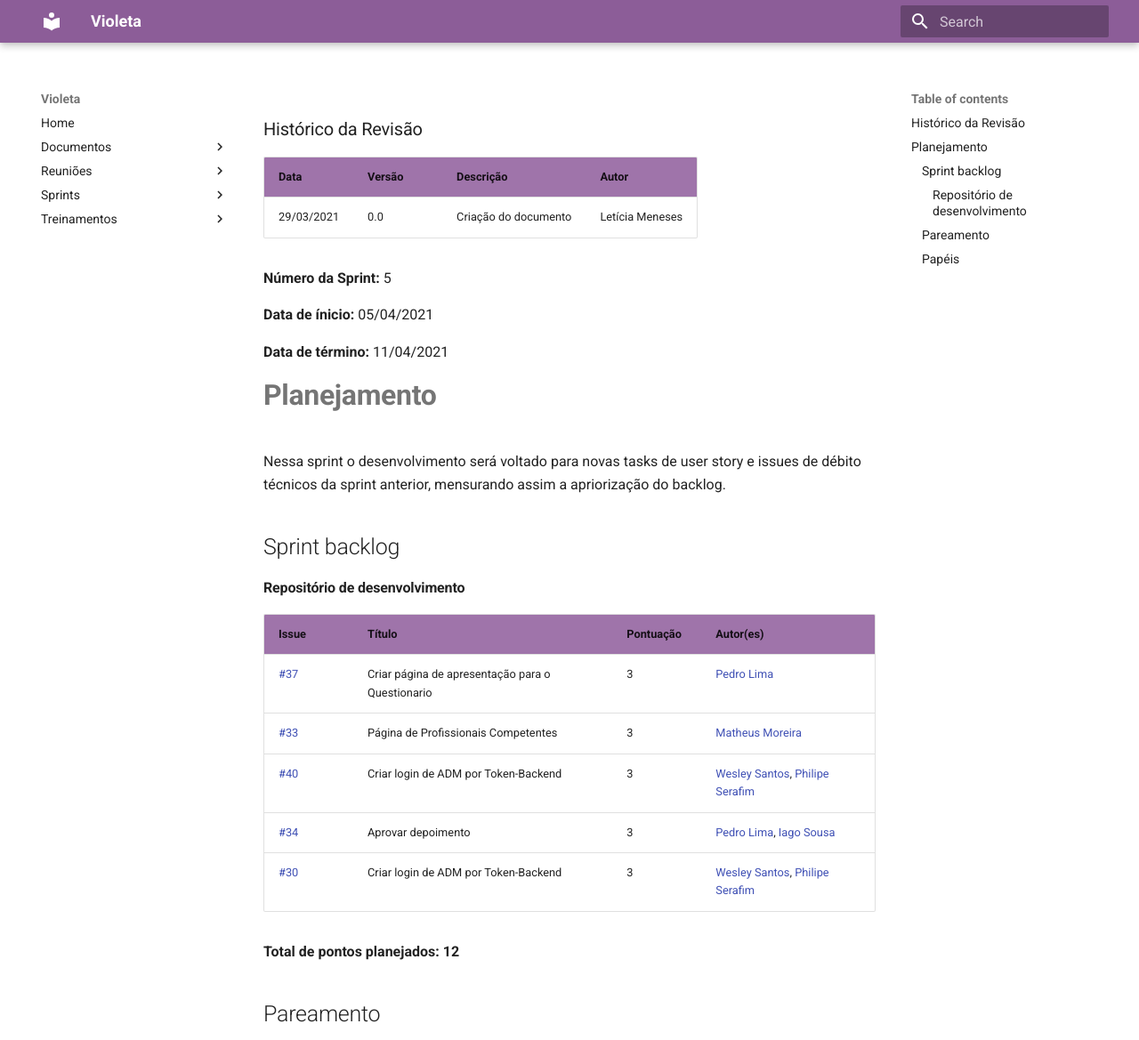
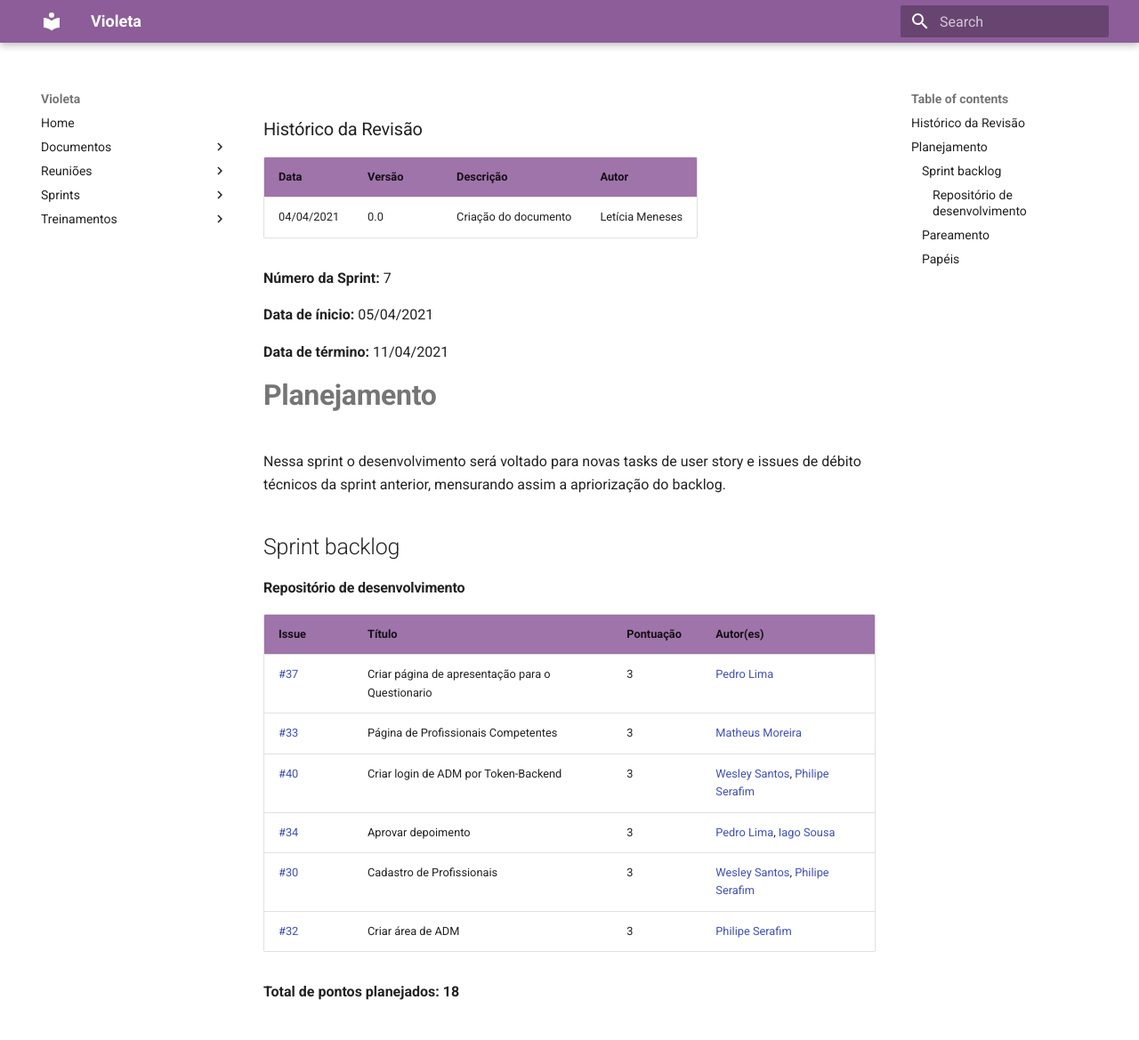
Before and after one commit to fga-eps-mds/2020.2-Violeta-Documentacao, an MkDocs documentation site: the page built from docs/Gerencia/sprints/sprint-7/planning_sprint7.md, in a window 1280 px wide and 1400 px high, cut to the strip 0-1169 px from the top of the window. Shown: the whole strip at 89% size. Built offline with MkDocs 1.6.1 and Material for MkDocs 9.7.7, drawn with Linux system fonts in a browser that asks for light colours.

Commit message:
atualizado documento planning sprint 7

```diff
--- a/docs/Gerencia/sprints/sprint-7/planning_sprint7.md
+++ b/docs/Gerencia/sprints/sprint-7/planning_sprint7.md
@@ -1,10 +1,10 @@
 ### Histórico da Revisão
 | Data | Versão | Descrição | Autor |
 |---|---|---|---|
-| 29/03/2021| 0.0 |Criação do documento | Letícia Meneses |
+| 04/04/2021| 0.0 |Criação do documento | Letícia Meneses |
 
 
-**Número da Sprint:** 5
+**Número da Sprint:** 7
 
 **Data de ínicio:** 05/04/2021
 
@@ -23,9 +23,10 @@ Nessa sprint o desenvolvimento será voltado para novas tasks de user story e is
 |[#33](https://github.com/fga-eps-mds/2020.2-violeta-desenvolvimento/issues/33)| Página de Profissionais Competentes | 3 | [Matheus Moreira](https://github.com/mateus-lm) |
 |[#40](https://github.com/fga-eps-mds/2020.2-Violeta-Desenvolvimento/issues/40)| Criar login de ADM por Token-Backend | 3 | [Wesley Santos](https://github.com/wesleysantos00), [Philipe Serafim](https://github.com/philipeserafim) |
 |[#34](https://github.com/fga-eps-mds/2020.2-Violeta-Desenvolvimento/issues/34)| Aprovar depoimento | 3 | [Pedro Lima](https://github.com/pedrolimass), [Iago Sousa](https://github.com/iasousa) |
-[#30](https://github.com/fga-eps-mds/2020.2-Violeta-Desenvolvimento/issues/30)| Criar login de ADM por Token-Backend | 3 | [Wesley Santos](https://github.com/wesleysantos00), [Philipe Serafim](https://github.com/philipeserafim) |
+[#30](https://github.com/fga-eps-mds/2020.2-Violeta-Desenvolvimento/issues/30)| Cadastro de Profissionais | 3 | [Wesley Santos](https://github.com/wesleysantos00), [Philipe Serafim](https://github.com/philipeserafim) |
+[#32](https://github.com/fga-eps-mds/2020.2-Violeta-Desenvolvimento/issues/32)| Criar área de ADM | 3 | [Philipe Serafim](https://github.com/philipeserafim) |
 
-<b>Total de pontos planejados: 12 </b>
+<b>Total de pontos planejados: 18 </b>
 
 ## Pareamento
 
```
